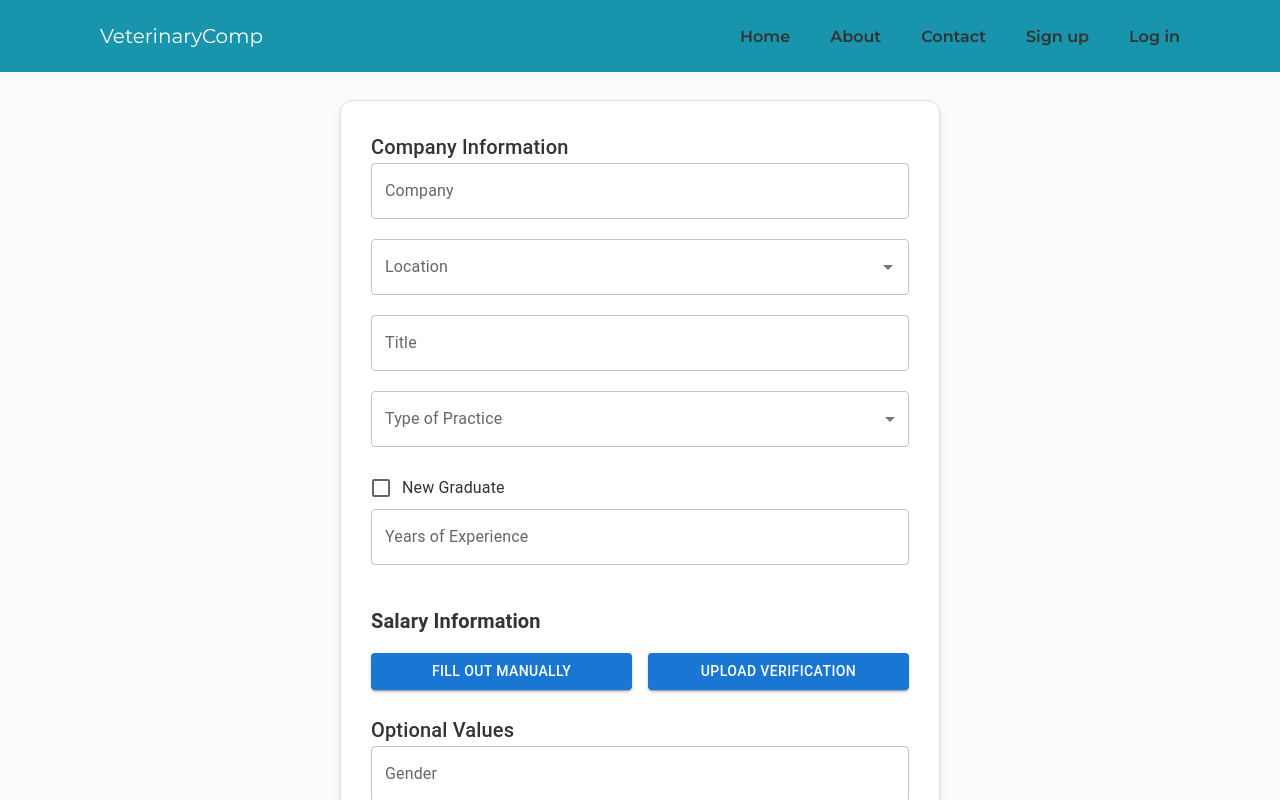
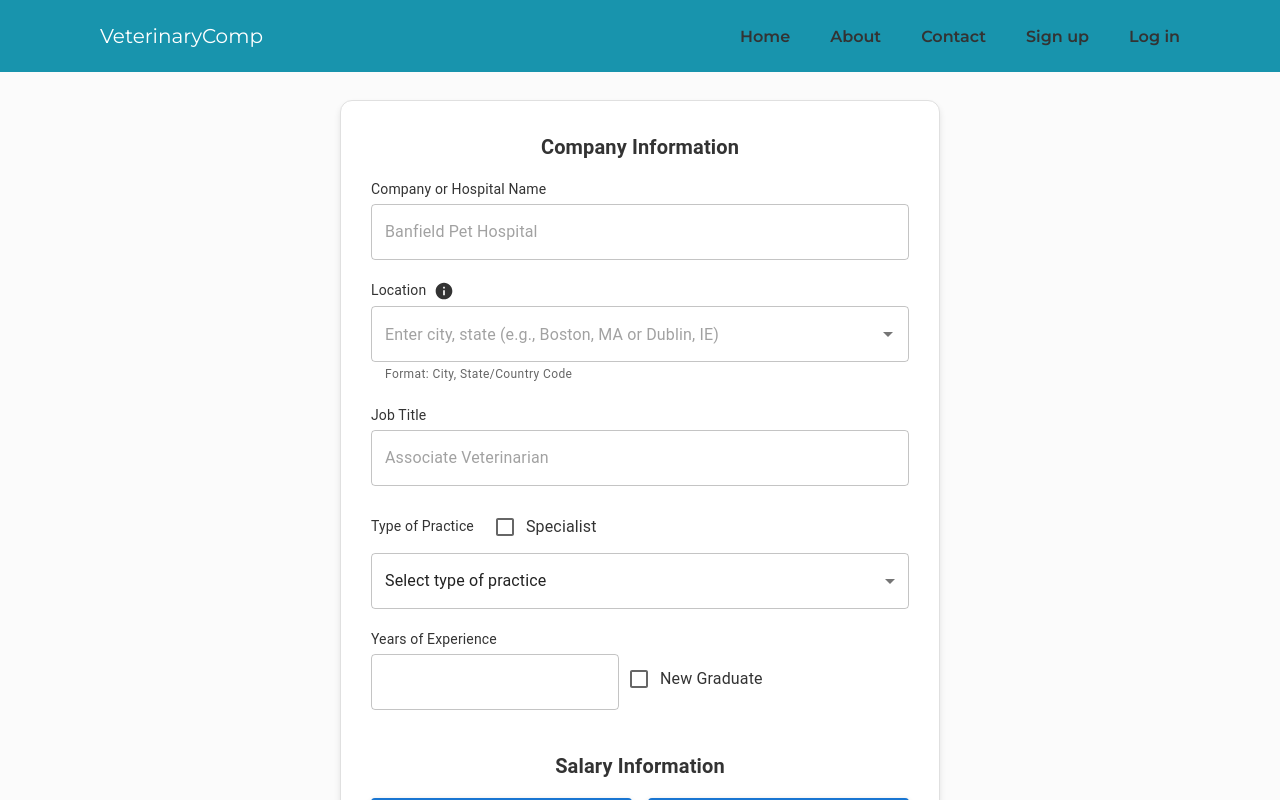
Before and after one commit to RyanNicoletti/vetcomp, a React (Vite) app in the folder frontend/: page /addcomp in a window 1280 px wide. Shown: the top 800 px of the page. Built offline with nearby package versions, Linux system fonts and the light colour scheme.

Commit message:
update labels and type of pracice for form

```diff
--- a/frontend/src/components/compform/CompForm.css
+++ b/frontend/src/components/compform/CompForm.css
@@ -18,7 +18,7 @@
 
 .form-container .section-title {
   margin-bottom: 16px;
-  text-align: left;
+  text-align: center;
   font-weight: bold;
 }
 
@@ -59,3 +59,6 @@
   display: flex;
   gap: 5px;
 }
+.yoe-input {
+  margin-right: 10px;
+}
--- a/frontend/src/components/compform/CompForm.tsx
+++ b/frontend/src/components/compform/CompForm.tsx
@@ -9,13 +9,14 @@ import {
   FormControlLabel,
   FormGroup,
   FormLabel,
-  InputLabel,
   Link,
   MenuItem,
   Select,
   TextField,
+  Tooltip,
   Typography,
 } from "@mui/material";
+import InfoIcon from "@mui/icons-material/Info";
 import CloudUploadIcon from "@mui/icons-material/CloudUpload";
 import AttachmentIcon from "@mui/icons-material/Attachment";
 import { NumericFormat } from "react-number-format";
@@ -64,6 +65,7 @@ export const CompForm = () => {
   const [selectManual, setSelectManual] = useState(false);
   const [uploadedFileName, setUploadedFileName] = useState<string | null>(null);
   const [uploadedFile, setUploadedFile] = useState<File | null>(null);
+  const [isSpecialist, setIsSpecialist] = useState(false);
 
   const {
     data: locations,
@@ -122,7 +124,41 @@ export const CompForm = () => {
   const paymentFrequency = watch("paymentFrequency");
   const isNewGrad = watch("isNewGrad");
 
-  const typeOfPracticeOptions = ["General Practice", "Specialty", "Consulting"];
+  const generalPracticeOptions: string[] = [
+    "Small animal",
+    "Equine",
+    "Mixed animal",
+    "Dairy",
+    "Exotics",
+    "Research: industry",
+    "Research: government",
+    "Other",
+  ];
+
+  const specialistOptions: string[] = [
+    "Anesthesia and Analgesia",
+    "Behavior",
+    "Dentistry",
+    "Dermatology",
+    "Emergency and Critical Care",
+    "Internal Medicine, small animal",
+    "Internal Medicine, large animal",
+    "Laboratory Animal Medicine",
+    "Microbiology",
+    "Nutrition",
+    "Ophthalmology",
+    "Pathology",
+    "Pharmacology",
+    "Preventive Medicine",
+    "Radiology",
+    "Sports Medicine and Rehabilitation",
+    "Surgery, small animal",
+    "Surgery, large animal",
+    "Theriogenology",
+    "Toxicology",
+    "Veterinary Practitioners",
+    "Zoological Medicine",
+  ];
   const paymentFrequencyOptions: string[] = ["Annual", "Hourly"];
 
   const onSubmit: SubmitHandler<ICompFormInput> = (data: ICompFormInput) => {
@@ -131,20 +167,27 @@ export const CompForm = () => {
 
   return (
     <form onSubmit={handleSubmit(onSubmit)} className="form-container">
-      <Typography variant="h6">Company Information</Typography>
+      <Typography className="section-title" variant="h6">
+        Company Information
+      </Typography>
 
       <Controller
         name="company"
         control={control}
         rules={{ required: "Company is required" }}
         render={({ field, fieldState }) => (
+          <Box>
+            <Typography variant="body2" align="left" gutterBottom>
+              Company or Hospital Name
+            </Typography>
             <TextField
               {...field}
-            label="Company"
+              placeholder="Banfield Pet Hospital"
               fullWidth
               error={!!fieldState.error}
               helperText={fieldState.error?.message}
             />
+          </Box>
         )}
       />
 
@@ -156,6 +199,22 @@ export const CompForm = () => {
           validate: (value) => options.includes(value) || "Invalid location",
         }}
         render={({ field, fieldState }) => (
+          <Box>
+            <Typography variant="body2" align="left" gutterBottom>
+              Location
+              <Tooltip
+                title="If you prefer not to disclose your exact location, please enter the closest metropolitan area."
+                placement="top">
+                <InfoIcon
+                  fontSize="small"
+                  style={{
+                    marginLeft: "8px",
+                    verticalAlign: "middle",
+                    cursor: "pointer",
+                  }}
+                />
+              </Tooltip>
+            </Typography>
             <Autocomplete
               {...field}
               value={field.value || ""}
@@ -166,9 +225,12 @@ export const CompForm = () => {
               renderInput={(params) => (
                 <TextField
                   {...params}
-                label="Location"
+                  placeholder="Enter city, state (e.g., Boston, MA or Dublin, IE)"
                   error={!!fieldState.error}
-                helperText={fieldState.error?.message}
+                  helperText={
+                    fieldState.error?.message ||
+                    "Format: City, State/Country Code"
+                  }
                   InputProps={{
                     ...params.InputProps,
                     endAdornment: (
@@ -182,7 +244,14 @@ export const CompForm = () => {
                   }}
                 />
               )}
+              renderOption={(props, option) => (
+                <li {...props}>
+                  <Typography variant="body2">{option}</Typography>
+                </li>
+              )}
+              noOptionsText="No locations found. Please ensure format is 'City, State' or 'City, Country Code'"
             />
+          </Box>
         )}
       />
 
@@ -191,13 +260,18 @@ export const CompForm = () => {
         control={control}
         rules={{ required: "Title is required" }}
         render={({ field, fieldState }) => (
+          <Box>
+            <Typography variant="body2" align="left" gutterBottom>
+              Job Title
+            </Typography>
             <TextField
               {...field}
-            label="Title"
+              placeholder="Associate Veterinarian"
               fullWidth
               error={!!fieldState.error}
               helperText={fieldState.error?.message}
             />
+          </Box>
         )}
       />
 
@@ -206,10 +280,53 @@ export const CompForm = () => {
         control={control}
         rules={{ required: "This field is required" }}
         render={({ field }) => (
+          <Box>
+            <Typography variant="body2" align="left" gutterBottom>
+              Type of Practice
+              <FormControlLabel
+                control={
+                  <Checkbox
+                    checked={isSpecialist}
+                    onChange={(e) => setIsSpecialist(e.target.checked)}
+                  />
+                }
+                label="Specialist"
+                style={{ marginLeft: "10px" }}
+              />
+            </Typography>
+            <Controller
+              name="typeOfPractice"
+              control={control}
+              rules={{ required: "This field is required" }}
+              render={({ field }) => (
                 <FormControl fullWidth>
-            <InputLabel>Type of Practice</InputLabel>
-            <Select {...field} label="Type of Practice">
-              {typeOfPracticeOptions.map((option) => (
+                  <Select
+                    {...field}
+                    displayEmpty
+                    onChange={(e) => {
+                      field.onChange(e);
+                      // Reset the value when switching between general and specialist
+                      if (
+                        isSpecialist &&
+                        generalPracticeOptions.includes(
+                          e.target.value as string
+                        )
+                      ) {
+                        setIsSpecialist(false);
+                      } else if (
+                        !isSpecialist &&
+                        specialistOptions.includes(e.target.value as string)
+                      ) {
+                        setIsSpecialist(true);
+                      }
+                    }}>
+                    <MenuItem value="" disabled>
+                      Select type of practice
+                    </MenuItem>
+                    {(isSpecialist
+                      ? specialistOptions
+                      : generalPracticeOptions
+                    ).map((option) => (
                       <MenuItem key={option} value={option}>
                         {option}
                       </MenuItem>
@@ -218,26 +335,22 @@ export const CompForm = () => {
                 </FormControl>
               )}
             />
+          </Box>
+        )}
+      />
 
       <FormGroup row>
-        <Controller
-          name="isNewGrad"
-          control={control}
-          render={({ field }) => (
-            <FormControlLabel
-              control={<Checkbox {...field} />}
-              label="New Graduate"
-            />
-          )}
-        />
         <Controller
           name="yearsOfExperience"
           control={control}
           rules={{ required: "Years of Experience is required" }}
           render={({ field, fieldState }) => (
+            <Box className="yoe-input">
+              <Typography variant="body2" align="left" gutterBottom>
+                Years of Experience
+              </Typography>
               <NumericFormat
                 {...field}
-              label="Years of Experience"
                 customInput={TextField}
                 value={isNewGrad ? 0 : field.value}
                 disabled={isNewGrad}
@@ -246,6 +359,17 @@ export const CompForm = () => {
                 fullWidth
                 error={!!fieldState.error}
                 helperText={fieldState.error?.message}
+              />
+            </Box>
+          )}
+        />
+        <Controller
+          name="isNewGrad"
+          control={control}
+          render={({ field }) => (
+            <FormControlLabel
+              control={<Checkbox {...field} />}
+              label="New Graduate"
             />
           )}
         />
@@ -477,7 +601,9 @@ export const CompForm = () => {
         </Box>
       )}
 
-      <Typography variant="h6">Optional Values</Typography>
+      <Typography className="section-title" variant="h6">
+        Optional Fields
+      </Typography>
 
       <Controller
         name="gender"
```
Lines whose indentation alone changed are shown as unchanged.
